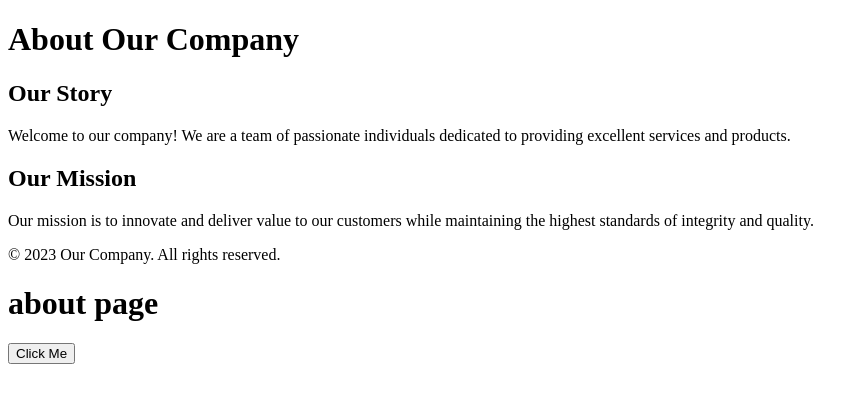
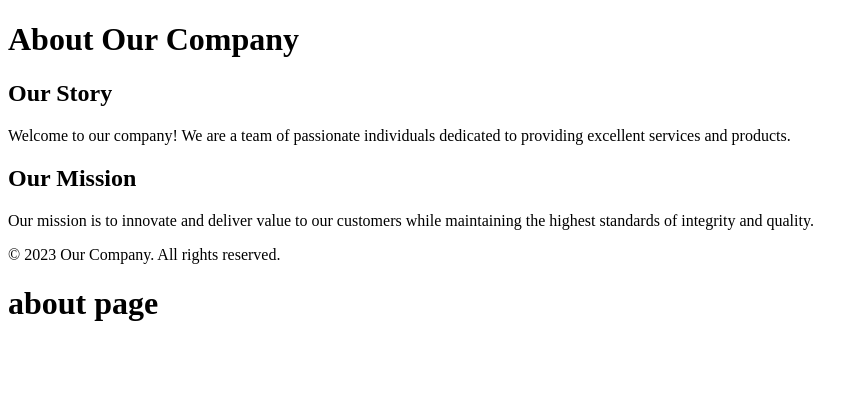
Before and after one commit to rajiamireha-create/practice-, a plain HTML site: page about.html in a window 1280 px wide. Shown: the whole page, without its empty margins (0-868 px from the left). Drawn offline with Linux system fonts and the light colour scheme.

Commit message:
delete somethings

```diff
--- a/about.html
+++ b/about.html
@@ -22,7 +22,7 @@
     <footer>
         <p>&copy; 2023 Our Company. All rights reserved.</p>
         <h1> about page </h1>
-        <button>Click Me</button>
+
     </footer>
 </body>
 </html>
```
Also changed, not shown: index.html (+1 -1 lines).
